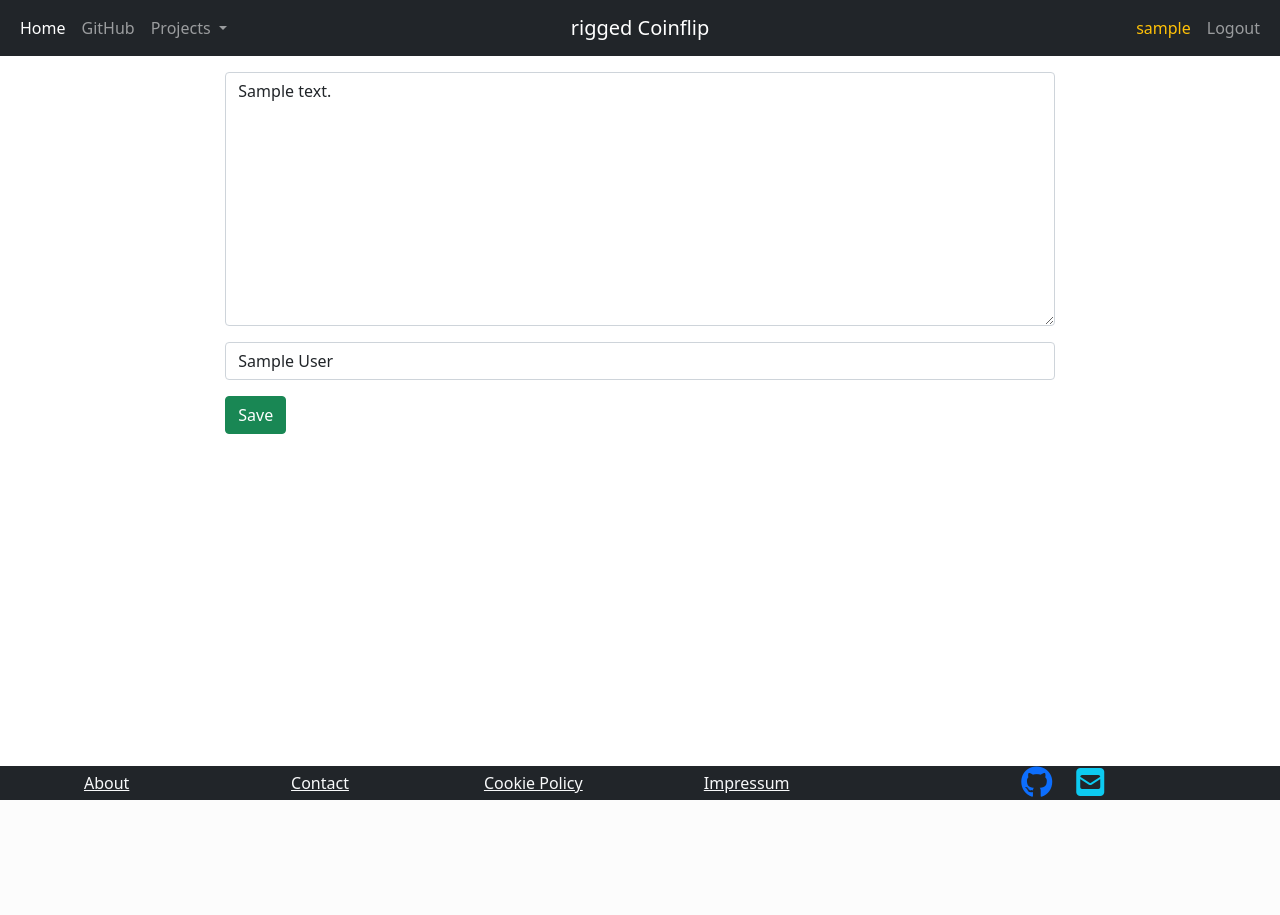
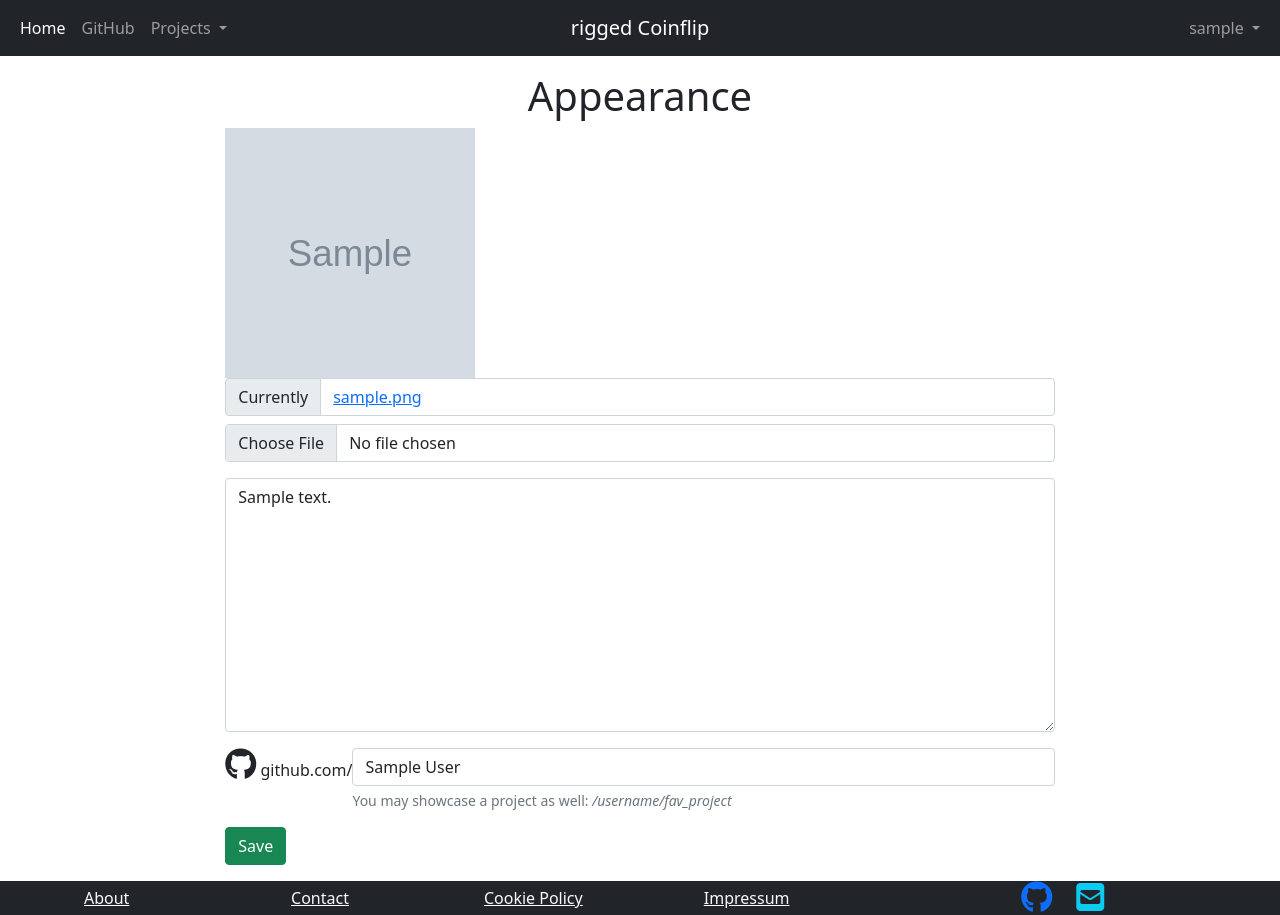
Before and after one commit to riggedCoinflip/mydjango, a Django app: page /settings/ in a window 1280 px wide. Before the commit the page ends 800 px from the top, so only its background shows below. Run offline with Django 3.2, Linux system fonts and the light colour scheme; a user stored in the database is signed in; tables that the repository leaves empty hold one stand-in row (values such as "Sample post"); grey boxes marked "Sample" are stand-in pictures; parts of the project's set-up code (start-up, migrations or seed data) failed here and were passed over; some libraries are stand-ins or nearby versions.

Commit message:
add feature: avatar picture.

```diff
--- a/core/templates/core/navbar.html
+++ b/core/templates/core/navbar.html
@@ -29,7 +29,7 @@
     </div>
     <!-- Middle -->
     <div class="mx-auto order-0">
-      <a class="navbar-brand mx-auto" href="#">rigged Coinflip</a>
+      <a class="navbar-brand mx-auto" href="{% url 'core:index' %}">rigged Coinflip</a>
       <button class="navbar-toggler" type="button" data-bs-toggle="collapse"
               data-bs-target=".dual-collapse" aria-controls=".dual-collapse"
               aria-expanded="false" aria-label="Toggle navigation">
@@ -40,14 +40,29 @@
     <div class="collapse navbar-collapse w-100 order-3 dual-collapse">
       <ul class="navbar-nav ms-auto">
         {% if user.is_authenticated %}
-          <li class="nav-item">
-            <a class="nav-link text-warning" href="">{{ user.username }}</a> <!-- TODO add user profile -->
-          </li>
-          <li class="nav-item">
-            <a class="nav-link" href="{% url 'logout' %}">Logout</a>
+          <li class="nav-item dropdown">
+            <a class="nav-link dropdown-toggle" href="#" id="navbarDropdown" role="button"
+               data-bs-toggle="dropdown" aria-expanded="false">
+              {{ user.username }}
+            </a>
+            <ul class="dropdown-menu" aria-labelledby="navbarDropdown">
+              <li><a class="dropdown-item" href="{% url 'settings:index' %}">
+                <em class="fas fa-cog"></em> Settings
+              </a></li>
+              <li><a class="dropdown-item" href="{% url 'users:detail' username=user.username %}">
+                <em class="fas fa-user"></em> Profile
+              </a></li>
+              <li>
+                <hr class="dropdown-divider">
+              </li>
+              <li><a class="dropdown-item" href="{% url 'logout' %}">
+                <em class="fas fa-sign-out-alt"></em> Logout
+              </a></li>
+
+            </ul>
           </li>
         {% else %}
-          <li class="nav-item">
+          <li class=" nav-item">
             <a class="nav-link text-warning" href="{% url 'signup' %}">Signup for free!</a>
           </li>
           <li class="nav-item">
--- a/mysite/settings.py
+++ b/mysite/settings.py
@@ -166,6 +166,9 @@ STATICFILES_DIRS = [
     BASE_DIR / "static",
 ]
 
+MEDIA_ROOT = os.path.join(BASE_DIR, 'media')
+MEDIA_URL = '/media/'
+
 # Database
 if DJANGO_HOST != 'production':  # negation might be confusing, but is safer imo
     DATABASES = {
--- a/mysite/urls.py
+++ b/mysite/urls.py
@@ -13,6 +13,8 @@ Including another URLconf
     1. Import the include() function: from django.urls import include, path
     2. Add a URL to urlpatterns:  path('blog/', include('blog.urls'))
 """
+from django.conf import settings
+from django.conf.urls.static import static
 from django.contrib import admin
 from django.urls import include, path
 from django.contrib.auth.views import LogoutView, LoginView
@@ -33,3 +35,6 @@ urlpatterns = [
     # admin
     path('admin/', admin.site.urls),
 ]
+
+if settings.DJANGO_HOST == "development":
+    urlpatterns += static(settings.MEDIA_URL, document_root=settings.MEDIA_ROOT)
--- a/settings/forms.py
+++ b/settings/forms.py
@@ -1,17 +1,50 @@
+from crispy_forms.helper import FormHelper
+from crispy_forms.layout import Layout, Div, HTML, Row, Column, ButtonHolder, Submit
 from django import forms
-
 from users.models import User
 
 
 class SettingsUpdateForm(forms.ModelForm):
     class Meta:
         model = User
-        fields = ('about_text', 'github_name')
+        fields = ('avatar', 'about_text', 'github_name')
         labels = {
+            'avatar': '',
             'about_text': '',
-            'github_name': ''
+            'github_name': ''  # label moved to Layout to allow for hacky inline solution
         }
         widgets = {
             'about_text': forms.Textarea(attrs={'placeholder': 'Describe yourself!💯'}),
-            'github_name': forms.TextInput(attrs={'placeholder': 'Add your github username here'})
+            'github_name': forms.TextInput(attrs={'class': 'form-inline',
+                                                  'placeholder': 'your_github_name'}),
         }
+        help_texts = {
+            'github_name': 'You may showcase a project as well: <em>/username/fav_project</em>',
+        }
+
+    def __init__(self, *args, **kwargs):
+        super().__init__(*args, **kwargs)
+        self.helper = FormHelper(self)  # this is required to display the help_texts
+        '''
+        hacky solution - replace the standard label with a fake label.
+        Wrap those 2 as columns of a Row - use col-auto on first to not have whitespace between.
+        Use g-0 to not have gutters between columns - padding and margin would else create whitespace
+        '''
+        self.helper.layout = Layout(
+            Div('avatar'),
+            Div('about_text'),
+            Row(
+                # create a "fake" label with a HTML Column
+                Column(HTML('<em class="fab fa-github fa-2x"></em> github.com/'), css_class='col-auto'),
+                Column('github_name', css_class='col'),
+                css_class='row g-0'
+            ),
+            ButtonHolder(
+                Submit('submit', 'Save', css_class='btn btn-success')
+            )
+        )
+
+    def clean_github_name(self):
+        github_name = self.cleaned_data['github_name']
+        github_name = github_name.strip(' /')
+        return github_name
--- a/settings/templates/settings/settings.html
+++ b/settings/templates/settings/settings.html
@@ -1,12 +1,13 @@
 {% extends 'core/base.html' %}
-{% load crispy_forms_filters %}
+{% load crispy_forms_tags %}
 
 {% block title %} Settings {% endblock %}
 
 {% block content %}
+  <h1 class="text-center">Appearance</h1>
+  <img src="{{ user.avatar.url }}" alt="Smiley face" width="250" height="250">
   <form class="submit-question" action="" method="post">
-    {% csrf_token %}
-    {{ form|crispy }}
-    <input type="submit" value="Save" class="btn btn-success">
+    {% crispy form form.helper %}
   </form>
+
 {% endblock %}
--- a/users/admin.py
+++ b/users/admin.py
@@ -18,6 +18,7 @@ class CustomUserAdmin(UserAdmin):
     )
     fieldsets = UserAdmin.fieldsets + (
         ('confirmed_email', {'fields': ('is_validated',)}),
+        ('Profile Picture', {'fields': ('avatar',)}),
     )
 
     list_filter = UserAdmin.list_filter + ('is_validated',)
--- a/users/forms.py
+++ b/users/forms.py
@@ -11,4 +11,4 @@ class CustomUserCreationForm(UserCreationForm):
 class CustomUserChangeForm(UserChangeForm):
     class Meta:
         model = User
-        fields = ('username', 'email', 'is_validated')
+        fields = ('username', 'email', 'is_validated', 'avatar')
--- a/users/models.py
+++ b/users/models.py
@@ -8,7 +8,7 @@ class User(AbstractUser):
     email = models.EmailField('email address', blank=False, unique=True)
     about_text = models.TextField(max_length=1000, null=True, blank=True, validators=(MaxLengthValidator(1000),))
     github_name = models.CharField(max_length=100, null=True, blank=True, validators=(MaxLengthValidator(100),))
-    avatar = models.ImageField(blank=True, null=True)
+    avatar = models.ImageField(upload_to='users/avatars', default='users/avatars/default/default.png')
 
     def __str__(self):
         return self.username
--- a/users/templates/registration/login.html
+++ b/users/templates/registration/login.html
@@ -7,7 +7,7 @@
   <form method="post" action="{% url 'login' %}">
     {% csrf_token %}
     {{ form|crispy }}
-    <input type="submit" value="login">
+    <input type="submit" value="login" class="btn btn-success">
   </form>
   New here? <a href="{% url 'signup' %}">Create an account</a>
 {% endblock %}
--- a/users/templates/registration/signup.html
+++ b/users/templates/registration/signup.html
@@ -7,7 +7,7 @@
   <form method="post" action="{% url 'signup' %}">
     {% csrf_token %}
     {{ form|crispy }}
-    <input type="submit" value="Sign Up!">
+    <input type="submit" value="Sign Up!" class="btn btn-success">
   </form>
   Already have an account? <a href="{% url 'login' %}">Log in</a>
 {% endblock %}
```
Also changed, not shown: users/templates/users/user.html (+4 -3 lines), users/migrations/0009_auto_20210228_0303.py (added), users/migrations/0010_auto_20210228_0303.py (added), users/migrations/0011_auto_20210228_0304.py (added), users/migrations/0012_auto_20210228_0333.py (added), users/migrations/0013_auto_20210228_0337.py (added), users/migrations/0014_auto_20210228_0344.py (added).
